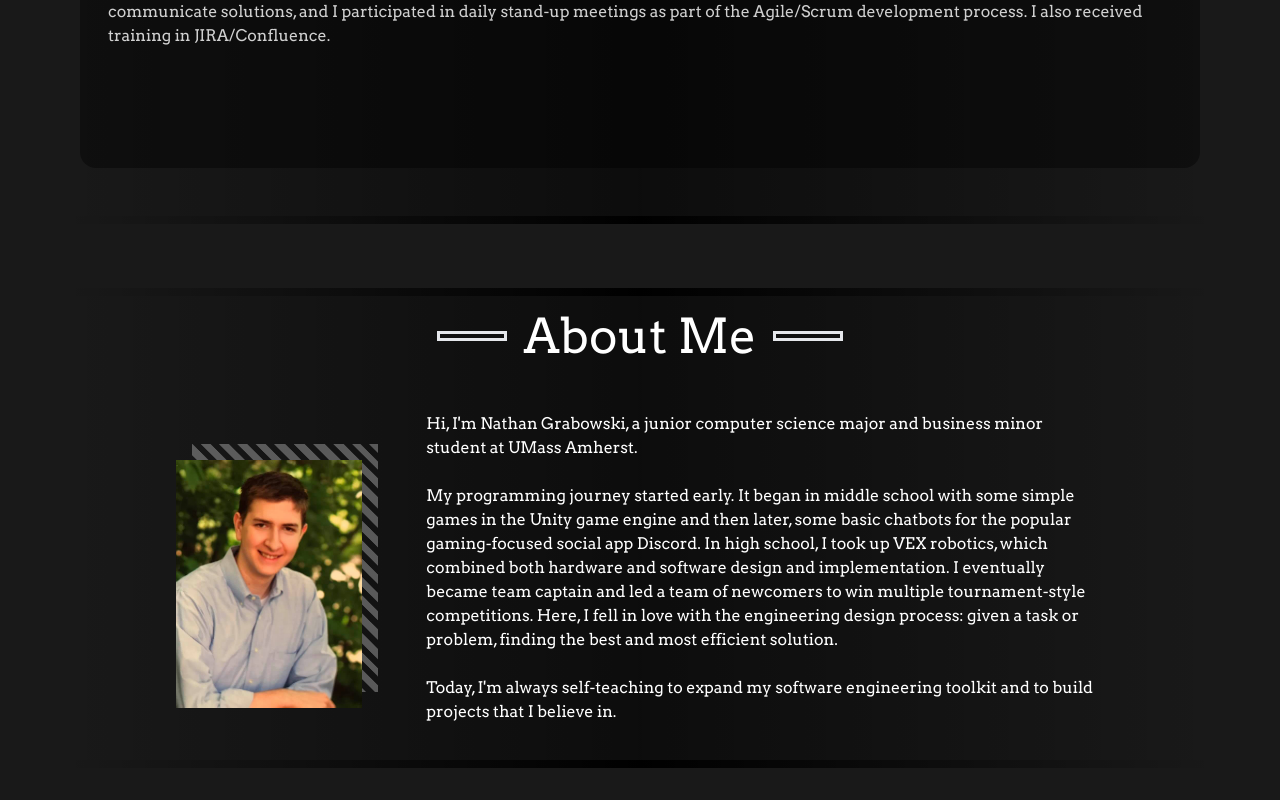
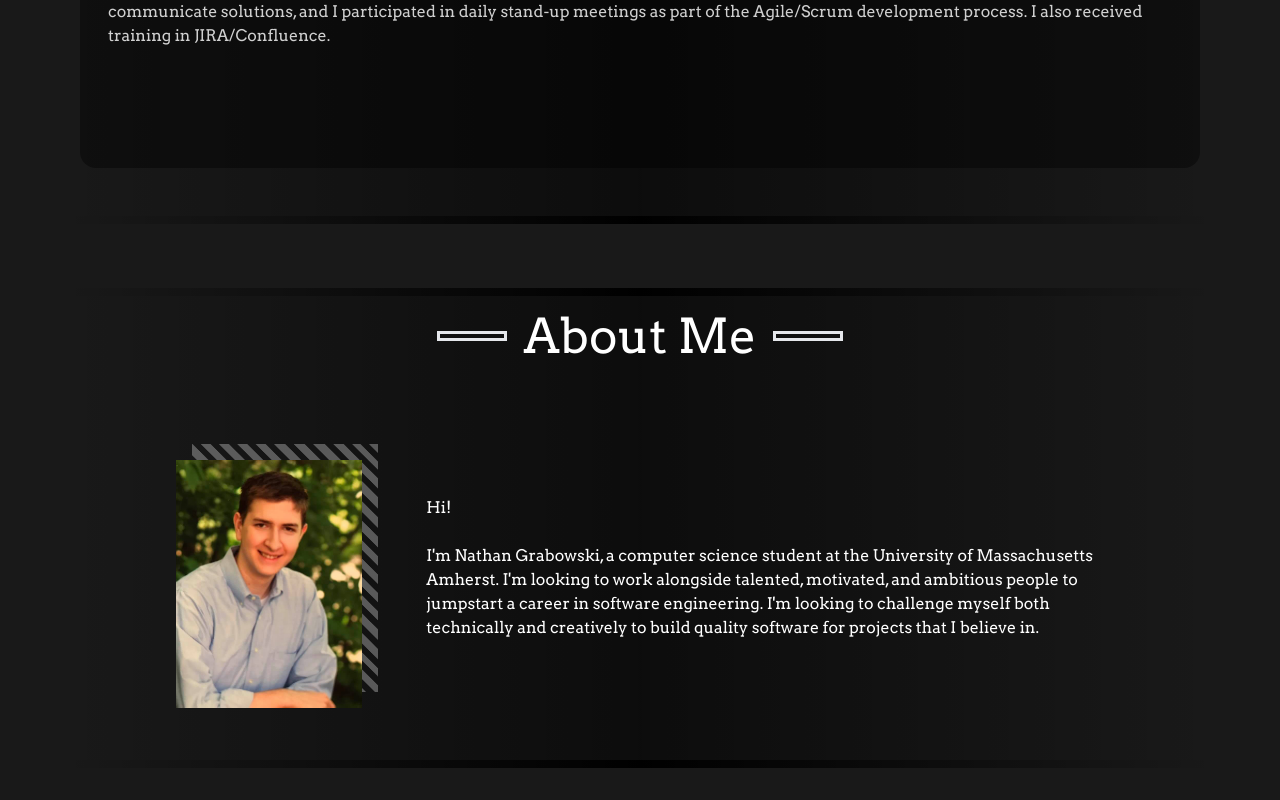
Before and after one commit to NathanG-02/Portfolio-Website, a Next.js app: page / in a window 1280 px wide. Shown: the part 1552-2352 px from the top of the page. Built offline with nearby package versions, Linux system fonts and the light colour scheme.

Commit message:
Updated about me

```diff
--- a/app/components/AboutMe.js
+++ b/app/components/AboutMe.js
@@ -25,13 +25,10 @@ function AboutMe(props, ref){
                         </div>
                     </div>
                     <div className='w-3/4 m-4'>
-                        Hi, I&apos;m Nathan Grabowski, a junior computer science major and business minor student at UMass Amherst.
+                        Hi!
                         <br/>
                         <br/>
-                        My programming journey started early.  It began in middle school with some simple games in the Unity game engine and then later, some basic chatbots for the popular gaming-focused social app Discord.  In high school, I took up VEX robotics, which combined both hardware and software design and implementation.  I eventually became team captain and led a team of newcomers to win multiple tournament-style competitions.  Here, I fell in love with the engineering design process: given a task or problem, finding the best and most efficient solution.
-                        <br/>
-                        <br/>
-                        Today, I&apos;m always self-teaching to expand my software engineering toolkit and to build projects that I believe in.
+                        I&apos;m Nathan Grabowski, a computer science student at the University of Massachusetts Amherst.  I&apos;m looking to work alongside talented, motivated, and ambitious people to jumpstart a career in software engineering.  I&apos;m looking to challenge myself both technically and creatively to build quality software for projects that I believe in.
                     </div>
                 </div>
             </div>
```
